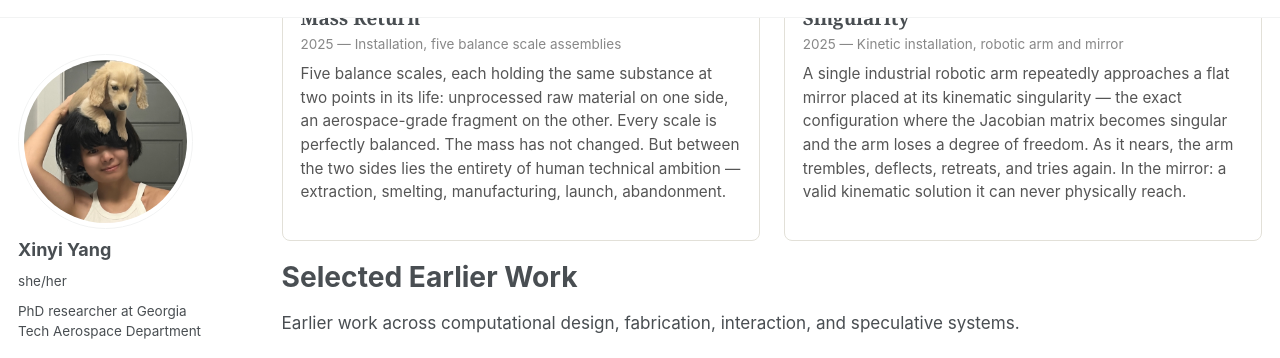
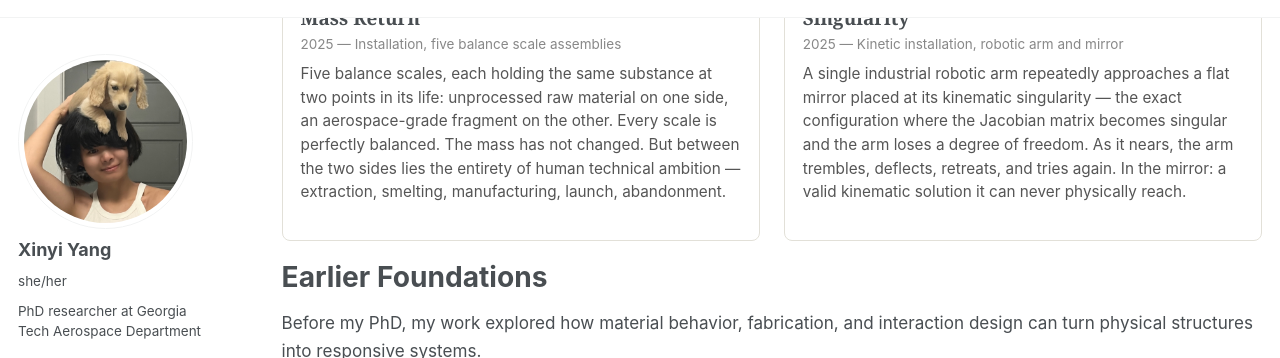
Before and after one commit to XinyiYang0/xinyiyang0.github.io, a Jekyll site: the page built from _pages/about.md, in a window 1280 px wide and 900 px high, scrolled down 4103 px, cut to the strip 0-358 px from the top of the window. Built offline with Jekyll 4.4.1, drawn with Linux system fonts in a browser that asks for light colours; some web fonts are replaced; a script that is not in the unit is left out.

Commit message:
modify research session

```diff
--- a/_pages/about.md
+++ b/_pages/about.md
@@ -203,10 +203,10 @@ Alongside my research, I maintain an independent art practice that treats mechan
 
 
 
-Selected Earlier Work
+Earlier Foundations
 ======
 <p style="font-size:0.95rem; line-height:1.65; margin-bottom:24px;">
-Earlier work across computational design, fabrication, interaction, and speculative systems.
+Before my PhD, my work explored how material behavior, fabrication, and interaction design can turn physical structures into responsive systems.
 </p>
 
 <div style="display:grid; grid-template-columns:1fr 1fr 1fr; gap:16px; margin-bottom:20px; margin-top:20px;">
```
